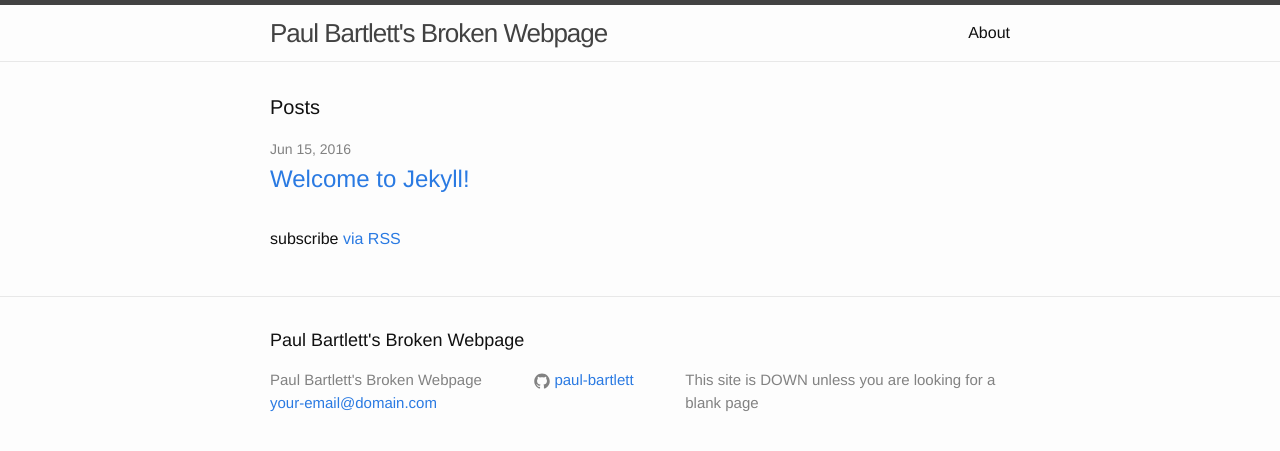
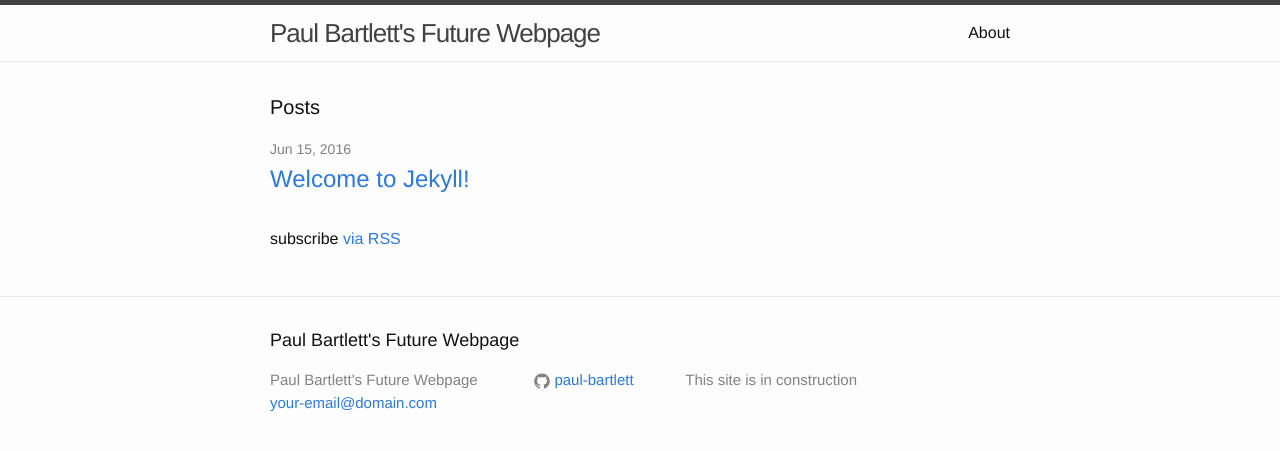
Before and after one commit to paul-bartlett/paul-bartlett.github.io, a Jekyll site: the page built from index.html, in a window 1280 px wide. Shown: the top 451 px of the page. Built offline with Jekyll 4.4.1, drawn with Linux system fonts in a browser that asks for light colours.

Commit message:
Update _config.yml

```diff
--- a/_config.yml
+++ b/_config.yml
@@ -6,10 +6,10 @@
 # 'jekyll serve'. If you change this file, please restart the server process.
 
 # Site settings
-title: Paul Bartlett's Broken Webpage
+title: Paul Bartlett's Future Webpage
 email: your-email@domain.com
 description: > # this means to ignore newlines until "baseurl:"
-  This site is DOWN unless you are looking for a blank page
+  This site is in construction
 baseurl: "" # the subpath of your site, e.g. /blog
 url: "http://paul-bartlett.github.io/" # the base hostname & protocol for your site
 twitter_username:
```
